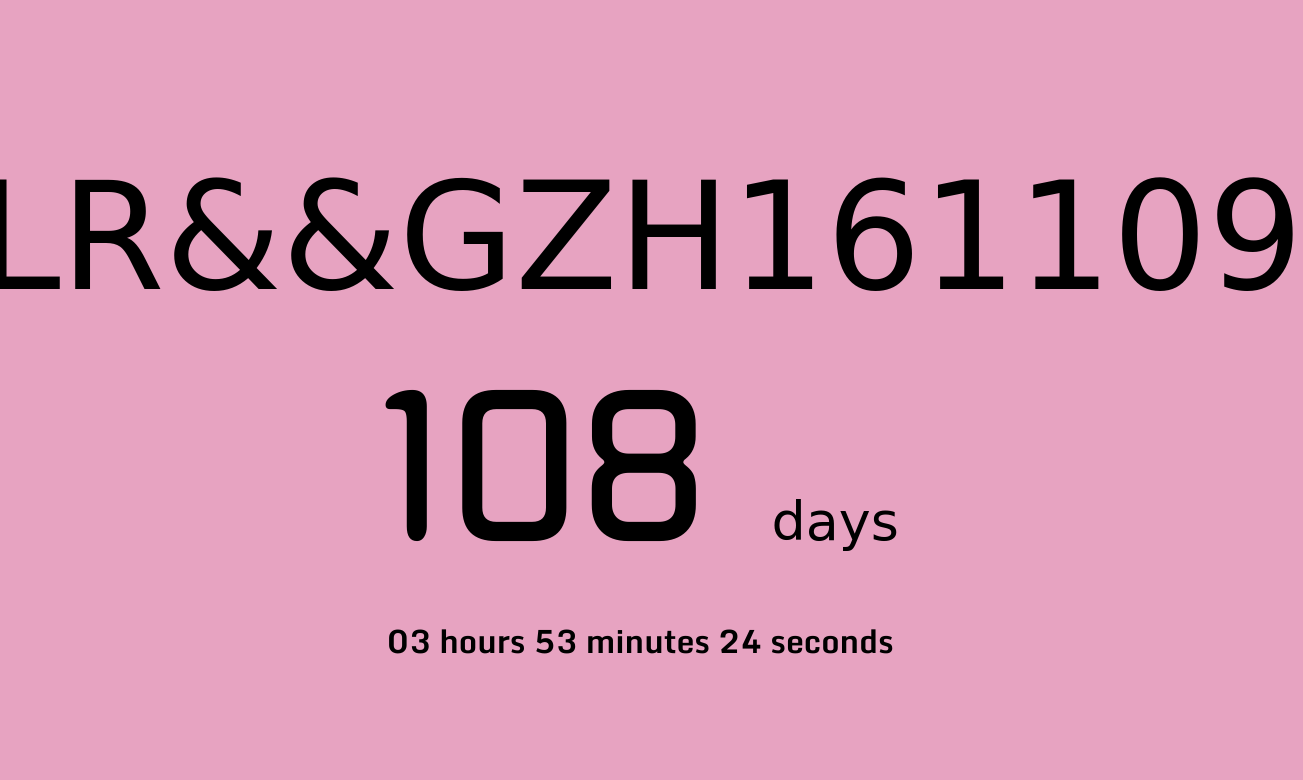
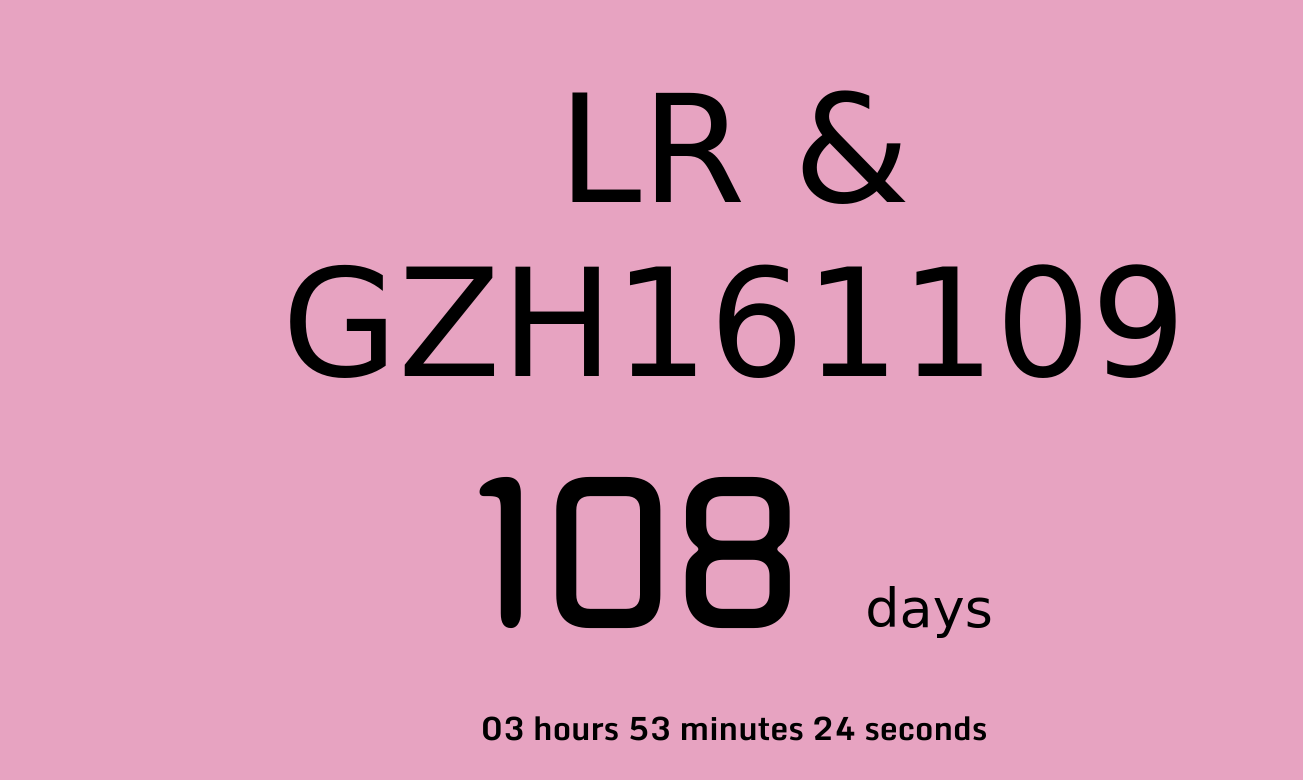
Before and after one commit to Ellen0604/timer, a plain HTML site: page index.html in a window 1280 px wide. Shown: the whole page, 1303 px wide, since content can reach past the window. Drawn offline with Linux system fonts and the light colour scheme; a web font is replaced by a local one.

Commit message:
Update index.html

```diff
--- a/index.html
+++ b/index.html
@@ -118,7 +118,7 @@ function updateNumbers() {
   </head>
   <body style="background-color: #e7a3c1">
     <div class="container" style="position: absolute; left: 482px; top: 181.5px;">
-      <div class="words">LR&&GZH161109</div>
+      <div class="words">LR & GZH161109</div>
       <div class="days">
         <span class="days-number">1921</span>
         <span class="days-label">days</span>
```
